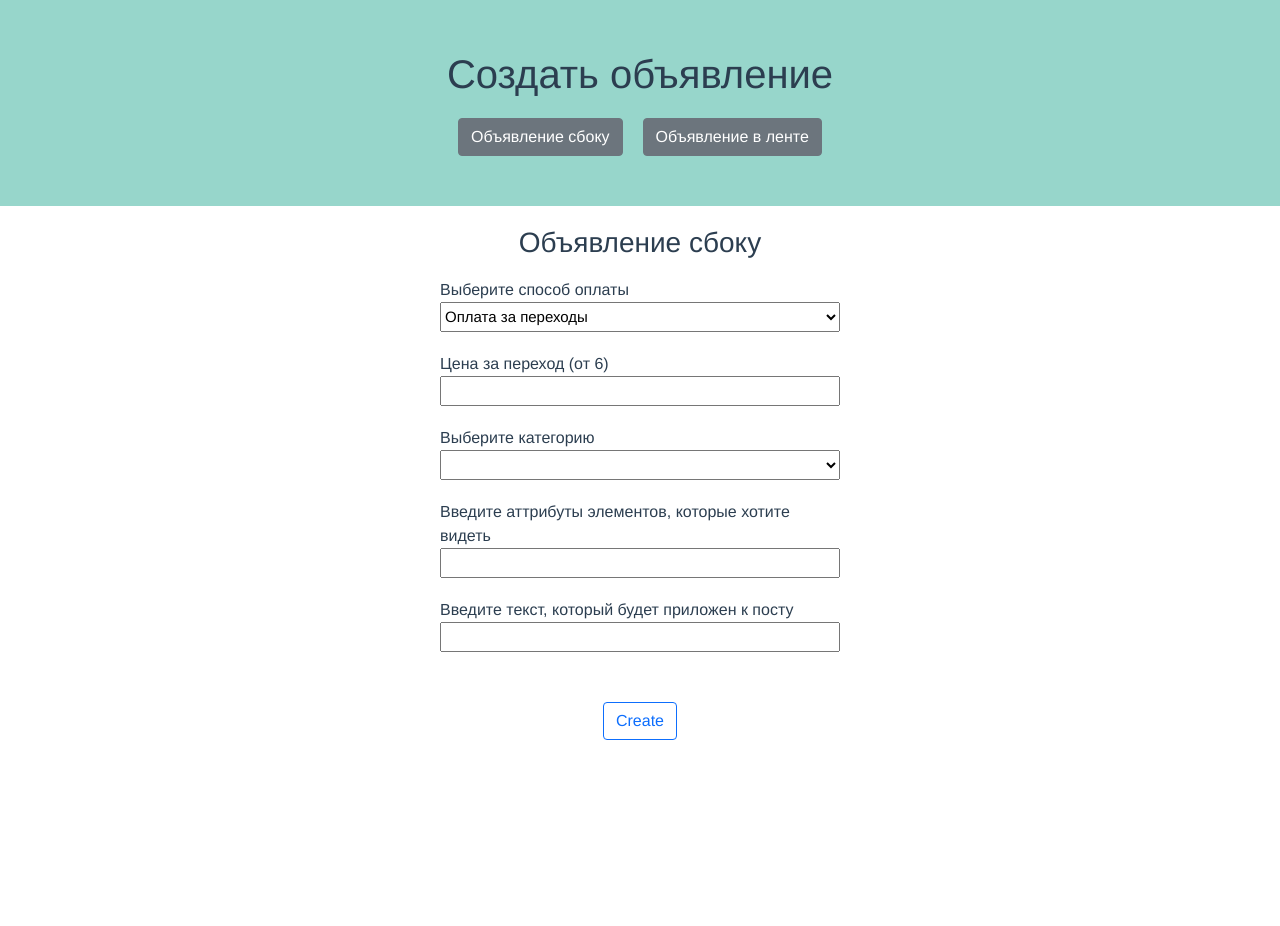
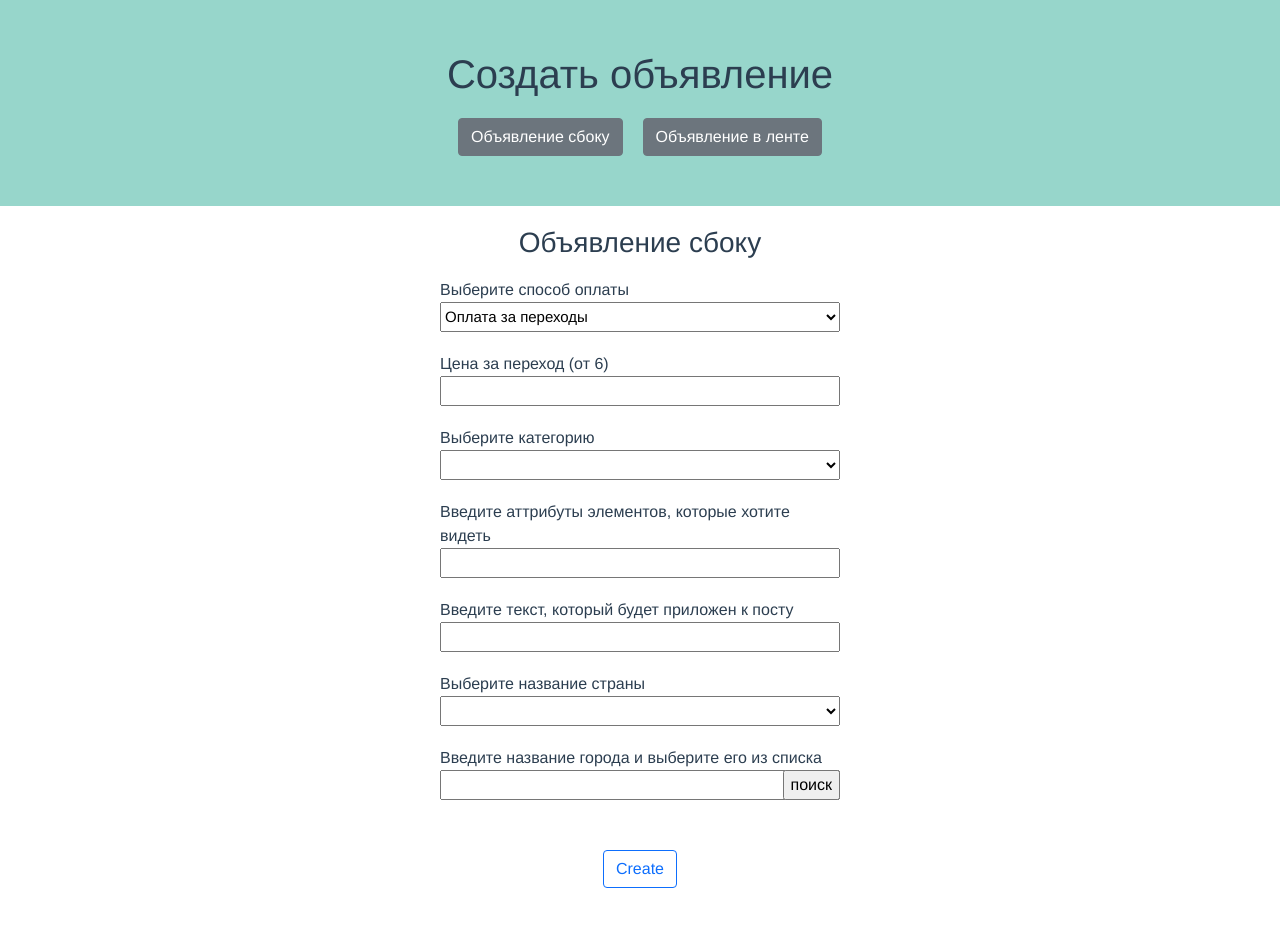
Before and after one commit to vladtinishov/vk-api-client, a Vue app: page /wall in a window 1280 px wide. Before the commit the page ends 800 px from the top, so only its background shows below. Built offline with nearby package versions, Linux system fonts and the light colour scheme.

Commit message:
Сделал выбор страны и города

```diff
--- a/src/auth.js
+++ b/src/auth.js
@@ -1,5 +1,5 @@
 export let auth_data = {
-    access_token: 'cc6b4383d3da394ad97a1d4cccb1e2a2078010ac98a9e638b88dd05e7c9999ea845578398052673eecea8',
+    access_token: '636f868f65b92cf3be01819569633ef439c900822a9f6a655ae0040621d051c161d819e4161de4b217d2a',
     app_id: '7892486',
     cab_id: '1603941035',
     owner_id: '344701865',
--- /dev/null
+++ b/src/components/SearchCity.vue
@@ -0,0 +1,89 @@
+<template>
+  <div>
+    <input type="text" id="city" v-model="city_name" />
+    <input
+      @click.prevent="searchCity"
+      id="search"
+      value="поиск"
+      type="button"
+    />
+    <ul v-if="show_options">
+      <li :key="city.id" @click="setCity(city)" v-for="city in options">
+        {{ city.title }}
+      </li>
+    </ul>
+  </div>
+</template>
+<script>
+import axios from "axios";
+import { auth_data } from "@/auth.js";
+export default {
+  props: ["country_id"],
+  data() {
+    return {
+      show_options: false,
+      options: {},
+      selected_city: {},
+      city_name: "",
+    };
+  },
+  methods: {
+    searchCity() {
+      let input_city = this.city_name;
+      axios
+        .get(
+          "api/database.getCities?country_id=" +
+            this.country_id +
+            "&q=" +
+            input_city +
+            "&access_token=" +
+            auth_data.access_token +
+            "&v=5.131"
+        )
+        .then((data) => {
+          console.log(data.data);
+          if (data.data.response.items.length != 0) {
+            this.options = data.data.response.items;
+            this.show_options = true;
+          }
+        });
+    },
+    setCity(city) {
+      this.selected_city = city;
+      this.city_name = city.title;
+      this.show_options = false;
+      this.$emit("city_selected", this.selected_city);
+    },
+  },
+};
+</script>
+<style scoped>
+#city {
+  width: 100%;
+}
+div {
+  position: relative;
+}
+#search {
+  position: absolute;
+  right: 0;
+  top: 0;
+}
+ul {
+  list-style: none;
+  margin: 0;
+  padding: 0;
+}
+li {
+  display: flex;
+  flex-direction: column;
+  justify-content: left;
+  width: 100%;
+  text-align: left;
+  padding: 4px 0;
+  cursor: pointer;
+}
+li:hover {
+  background: lightpink;
+}
+</style>
--- a/src/views/SidewaysAd.vue
+++ b/src/views/SidewaysAd.vue
@@ -4,46 +4,77 @@
     <div class="form">
       <div class="inner_form">
         <div class="section">
-                    <label for="adsName">Введите название рекламы</label><br>
-                    <input id="adsName" type="text" v-model="adsData.name">
+          <label for="adsName">Введите название рекламы</label><br />
+          <input id="adsName" type="text" v-model="adsData.name" />
         </div>
         <div class="section">
           <label for="cost">Выберите способ оплаты</label>
-                    <select-option id="cost" @gotvalue="clearObject" :selectData="selectCost"/>
+          <select-option
+            id="cost"
+            @gotvalue="clearObject"
+            :selectData="selectCost"
+          />
         </div>
         <div class="section">
           <div v-if="adsData.cost_type == 0">
-                        <label for="costPrice">Цена за переход (от 6)</label><br>
-                        <input id="costPrice" type="text" v-model="adsData.cpc">
+            <label for="costPrice">Цена за переход (от 6)</label><br />
+            <input id="costPrice" type="text" v-model="adsData.cpc" />
           </div>
           <div v-else-if="adsData.cost_type == 1">
-                        <label for="costPrice">Цена за 1000 показов</label><br>
-                        <input id="costPrice" type="text" v-model="adsData.cpm">
+            <label for="costPrice">Цена за 1000 показов</label><br />
+            <input id="costPrice" type="text" v-model="adsData.cpm" />
           </div>
           <div v-else-if="adsData.cost_type == 3">
-                        <label for="costPrice">Цена за действие</label><br>
-                        <input id="costPrice" type="text" v-model="adsData.ocpm">
+            <label for="costPrice">Цена за действие</label><br />
+            <input id="costPrice" type="text" v-model="adsData.ocpm" />
           </div>
         </div>
         <div class="section">
           <label for="cost">Выберите категорию</label>
-                    <select-option id="cost" @gotvalue="getValue" :selectData="selectCategory"/>
+          <select-option
+            id="cost"
+            @gotvalue="getValue"
+            :selectData="selectCategory"
+          />
         </div>
         <div class="section">
-                    <label for="description">Введите описание</label><br>
-                    <input id="description" type="text" v-model="adsData.description">
+          <label for="description">Введите описание</label><br />
+          <input id="description" type="text" v-model="adsData.description" />
         </div>
         <div class="section">
-                    <label for="title">Введите заголовок</label><br>
-                    <input id="title" type="text" v-model="adsData.title">
+          <label for="title">Введите заголовок</label><br />
+          <input id="title" type="text" v-model="adsData.title" />
         </div>
         <div class="section">
-                    <label for="linkUrl">Введите электронный адрес сайта</label><br>
-                    <input id="linkUrl" type="text" v-model="adsData.link_url">
+          <label for="linkUrl">Введите электронный адрес сайта</label><br />
+          <input id="linkUrl" type="text" v-model="adsData.link_url" />
         </div>
         <div class="section">
-                    <label for="file">Выберите изображение размером 145х85</label><br>
-                    <input class="file-input" type="file" id="file" @change="uploadFile">
+          <label for="file">Выберите изображение размером 145х85</label><br />
+          <input
+            class="file-input"
+            type="file"
+            id="file"
+            @change="uploadFile"
+          />
+        </div>
+        <div class="section">
+          <label for="city">Выберите название страны</label>
+          <select-option
+            id="cost"
+            @gotvalue="getValue"
+            :selectData="selectCountry"
+          />
+        </div>
+        <div class="section">
+          <label for="city"
+            >Введите название города и выберите его из списка</label
+          >
+          <SearchCity
+            id="city"
+            @city_selected="getCity"
+            :country_id="adsData.country"
+          />
         </div>
       </div>
     </div>
@@ -51,12 +82,14 @@
   </div>
 </template>
 <script>
-import axios from 'axios'
-import SelectOption from '@/components/SelectOption'
-import {auth_data} from "@/auth.js"
-export default ({
+import axios from "axios";
+import SelectOption from "@/components/SelectOption";
+import { auth_data } from "@/auth.js";
+import SearchCity from "@/components/SearchCity";
+export default {
   components: {
     SelectOption,
+    SearchCity,
   },
   data() {
     return {
@@ -70,6 +103,8 @@ export default ({
         photo: "",
         description: "",
         title: "",
+        cities: 0,
+        country: 0,
       },
       imageUrl: "",
       image: "",
@@ -103,13 +138,27 @@ export default ({
           334: "Красота, здоровье",
           353: "Туризм и путешествия",
           357: "Недвижимость",
-                }
         },
-            value: '',
-        }
+      },
+      selectCountry: {
+        name: "country",
+        data: {
+          1: "Россия",
+          4: "Казахстан",
+          3: "Беларусь",
+          6: "Армения",
+        },
+      },
+      value: "",
+    };
   },
   created() {
-        axios.get('api/ads.getUploadURL?ad_format=1&access_token=' + auth_data.access_token + '&v=5.131')
+    axios
+      .get(
+        "api/ads.getUploadURL?ad_format=1&access_token=" +
+          auth_data.access_token +
+          "&v=5.131"
+      )
       .then((data) => {
         this.imageUrl = data.data.response.replace("https://pu.vk.com", "");
       });
@@ -119,15 +168,25 @@ export default ({
       let formData = new FormData();
       let gfile = document.getElementById("file").files[0];
       formData.append("file", gfile);
-            axios.post("upload-image" + this.imageUrl, formData, {
+      axios
+        .post("upload-image" + this.imageUrl, formData, {
           headers: {
-                    'Content-Type': 'multipart/form-data'
-                    }
+            "Content-Type": "multipart/form-data",
+          },
         })
-            .then((data) => {this.adsData.photo = data.data.photo})
+        .then((data) => {
+          this.adsData.photo = data.data.photo;
+        });
     },
     createCampaign() {
-            axios.get('api/ads.createCampaigns?account_id=' + auth_data.cab_id+ '&data=[{"client_id":"344701865","type":"normal","name":"camp from ui","status":0}]&access_token=' + auth_data.access_token + '&v=5.131')
+      axios
+        .get(
+          "api/ads.createCampaigns?account_id=" +
+            auth_data.cab_id +
+            '&data=[{"client_id":"344701865","type":"normal","name":"camp from ui","status":0}]&access_token=' +
+            auth_data.access_token +
+            "&v=5.131"
+        )
         .then((data) => {
           this.adsData.campaign_id = data.data.response[0].id;
           console.log(this.adsData.campaign_id);
@@ -135,9 +194,17 @@ export default ({
         .then(this.createAds);
     },
     createAds() {
-
-            let url = 'api/ads.createAds?account_id=' + auth_data.cab_id+ '&data=[' + JSON.stringify(this.adsData) + ']&access_token=' + auth_data.access_token + '&v=5.131';
-            axios.get(url).then((data) => {console.log(data.data)})
+      let url =
+        "api/ads.createAds?account_id=" +
+        auth_data.cab_id +
+        "&data=[" +
+        JSON.stringify(this.adsData) +
+        "]&access_token=" +
+        auth_data.access_token +
+        "&v=5.131";
+      axios.get(url).then((data) => {
+        console.log(data.data);
+      });
     },
     create() {
       this.createCampaign();
@@ -150,9 +217,12 @@ export default ({
       delete this.adsData.cpm;
       delete this.adsData.ocpm;
       this.getValue(data);
-        }
-    }
-})
+    },
+    getCity(city) {
+      this.adsData.cities = city.id;
+    },
+  },
+};
 </script>
 <style scoped>
 .form {
@@ -175,7 +245,7 @@ input {
 .file-input {
   border: none;
 }
-.btn-outline-primary{
+.btn-outline-primary {
   margin-top: 20px;
 }
 </style>
--- a/src/views/WallAd.vue
+++ b/src/views/WallAd.vue
@@ -5,33 +5,63 @@
       <div class="inner_form">
         <div class="section">
           <label for="cost">Выберите способ оплаты</label>
-                    <select-option id="cost" @gotvalue="clearObject" :selectData="selectCost"/>
+          <select-option
+            id="cost"
+            @gotvalue="clearObject"
+            :selectData="selectCost"
+          />
         </div>
         <div class="section">
           <div v-if="adsData.cost_type == 0">
-                        <label for="costPrice">Цена за переход (от 6)</label><br>
-                        <input id="costPrice" type="text" v-model="adsData.cpc">
+            <label for="costPrice">Цена за переход (от 6)</label><br />
+            <input id="costPrice" type="text" v-model="adsData.cpc" />
           </div>
           <div v-else-if="adsData.cost_type == 1">
-                        <label for="costPrice">Цена за 1000 показов</label><br>
-                        <input id="costPrice" type="text" v-model="adsData.cpm">
+            <label for="costPrice">Цена за 1000 показов</label><br />
+            <input id="costPrice" type="text" v-model="adsData.cpm" />
           </div>
           <div v-else-if="adsData.cost_type == 3">
-                        <label for="costPrice">Цена за действие</label><br>
-                        <input id="costPrice" type="text" v-model="adsData.ocpm">
+            <label for="costPrice">Цена за действие</label><br />
+            <input id="costPrice" type="text" v-model="adsData.ocpm" />
           </div>
         </div>
         <div class="section">
           <label for="cost">Выберите категорию</label>
-                    <select-option id="cost" @gotvalue="getValue" :selectData="selectCategory"/>
+          <select-option
+            id="cost"
+            @gotvalue="getValue"
+            :selectData="selectCategory"
+          />
         </div>
         <div class="section">
-                    <label for="attachments">Введите аттрибуты элементов, которые хотите видеть</label>
-                    <input id="attachments" type="text" v-model="attachments">
+          <label for="attachments"
+            >Введите аттрибуты элементов, которые хотите видеть</label
+          >
+          <input id="attachments" type="text" v-model="attachments" />
         </div>
         <div class="section">
-                    <label for="message">Введите текст, который будет приложен к посту</label>
-                    <input id="message" type="text" v-model="message">
+          <label for="message"
+            >Введите текст, который будет приложен к посту</label
+          >
+          <input id="message" type="text" v-model="message" />
+        </div>
+        <div class="section">
+          <label for="city">Выберите название страны</label>
+          <select-option
+            id="cost"
+            @gotvalue="getValue"
+            :selectData="selectCountry"
+          />
+        </div>
+        <div class="section">
+          <label for="city"
+            >Введите название города и выберите его из списка</label
+          >
+          <SearchCity
+            id="city"
+            @city_selected="getCity"
+            :country_id="adsData.country"
+          />
         </div>
         <div class="section">
           <span v-if="ad_id != ''">ID: {{ ad_id }}</span>
@@ -42,12 +72,14 @@
   </div>
 </template>
 <script>
-import axios from 'axios'
-import SelectOption from '@/components/SelectOption'
-import {auth_data} from "@/auth.js"
-export default({
+import axios from "axios";
+import SelectOption from "@/components/SelectOption";
+import SearchCity from "@/components/SearchCity";
+import { auth_data } from "@/auth.js";
+export default {
   components: {
     SelectOption,
+    SearchCity,
   },
   data() {
     return {
@@ -58,6 +90,8 @@ export default({
         category1_id: 0,
         name: "name of ad",
         link_url: "",
+        cities: 0,
+        country: 0,
       },
       message: "",
       post_id: 0,
@@ -92,14 +126,32 @@ export default({
           334: "Красота, здоровье",
           353: "Туризм и путешествия",
           357: "Недвижимость",
-                }
+        },
       },
       ad_id: "",
-        }
+      selectCountry: {
+        name: "country",
+        data: {
+          1: "Россия",
+          4: "Казахстан",
+          3: "Беларусь",
+          6: "Армения",
+        },
+      },
+    };
   },
   methods: {
     createCampaign() {
-            axios.get('api/ads.createCampaigns?account_id=' + auth_data.cab_id + '&data=[{"client_id":"' + auth_data.owner_id + '","type":"promoted_posts","name":"camp 9 from ui","status":0}]&access_token=' + auth_data.access_token + '&v=5.131')
+      axios
+        .get(
+          "api/ads.createCampaigns?account_id=" +
+            auth_data.cab_id +
+            '&data=[{"client_id":"' +
+            auth_data.owner_id +
+            '","type":"promoted_posts","name":"camp 9 from ui","status":0}]&access_token=' +
+            auth_data.access_token +
+            "&v=5.131"
+        )
         .then((data) => {
           console.log("Created camp");
           this.adsData.campaign_id = data.data.response[0].id;
@@ -111,16 +163,37 @@ export default({
         });
     },
     createStealthPost() {
-            axios.get('api/wall.postAdsStealth?owner_id=-' + auth_data.public_id + '&message=' + this.message + '&attachments=' + this.attachments + '&access_token=' + auth_data.access_token + '&v=5.131')
+      axios
+        .get(
+          "api/wall.postAdsStealth?owner_id=-" +
+            auth_data.public_id +
+            "&message=" +
+            this.message +
+            "&attachments=" +
+            this.attachments +
+            "&access_token=" +
+            auth_data.access_token +
+            "&v=5.131"
+        )
         .then((data) => {
           console.log(data.data);
           this.post_id = data.data.response.post_id;
-                    this.adsData.link_url = "https://vk.com/wall-" + auth_data.public_id + "_" + this.post_id;
+          this.adsData.link_url =
+            "https://vk.com/wall-" + auth_data.public_id + "_" + this.post_id;
         });
     },
     createAds() {
-            let url = 'api/ads.createAds?account_id=' + auth_data.cab_id+ '&data=[' + JSON.stringify(this.adsData) + ']&access_token=' + auth_data.access_token + '&v=5.131';
-            axios.get(url).then((data) => {this.ad_id = data.data.response[0].id})
+      let url =
+        "api/ads.createAds?account_id=" +
+        auth_data.cab_id +
+        "&data=[" +
+        JSON.stringify(this.adsData) +
+        "]&access_token=" +
+        auth_data.access_token +
+        "&v=5.131";
+      axios.get(url).then((data) => {
+        this.ad_id = data.data.response[0].id;
+      });
     },
     create() {
       this.createStealthPost();
@@ -134,9 +207,12 @@ export default({
       delete this.adsData.cpm;
       delete this.adsData.ocpm;
       this.getValue(data);
-        }
-    }
-})
+    },
+    getCity(city) {
+      this.adsData.cities = city.id;
+    },
+  },
+};
 </script>
 
 <style scoped>
@@ -160,7 +236,7 @@ input {
 .file-input {
   border: none;
 }
-.btn-outline-primary{
+.btn-outline-primary {
   margin-top: 20px;
 }
 </style>
```
Also changed, not shown: src/App.vue (+7 -9 lines), src/components/CreateCampaign.vue (+14 -2 lines), src/components/SelectOption.vue (+7 -7 lines). Lines whose indentation alone changed are shown as unchanged.
